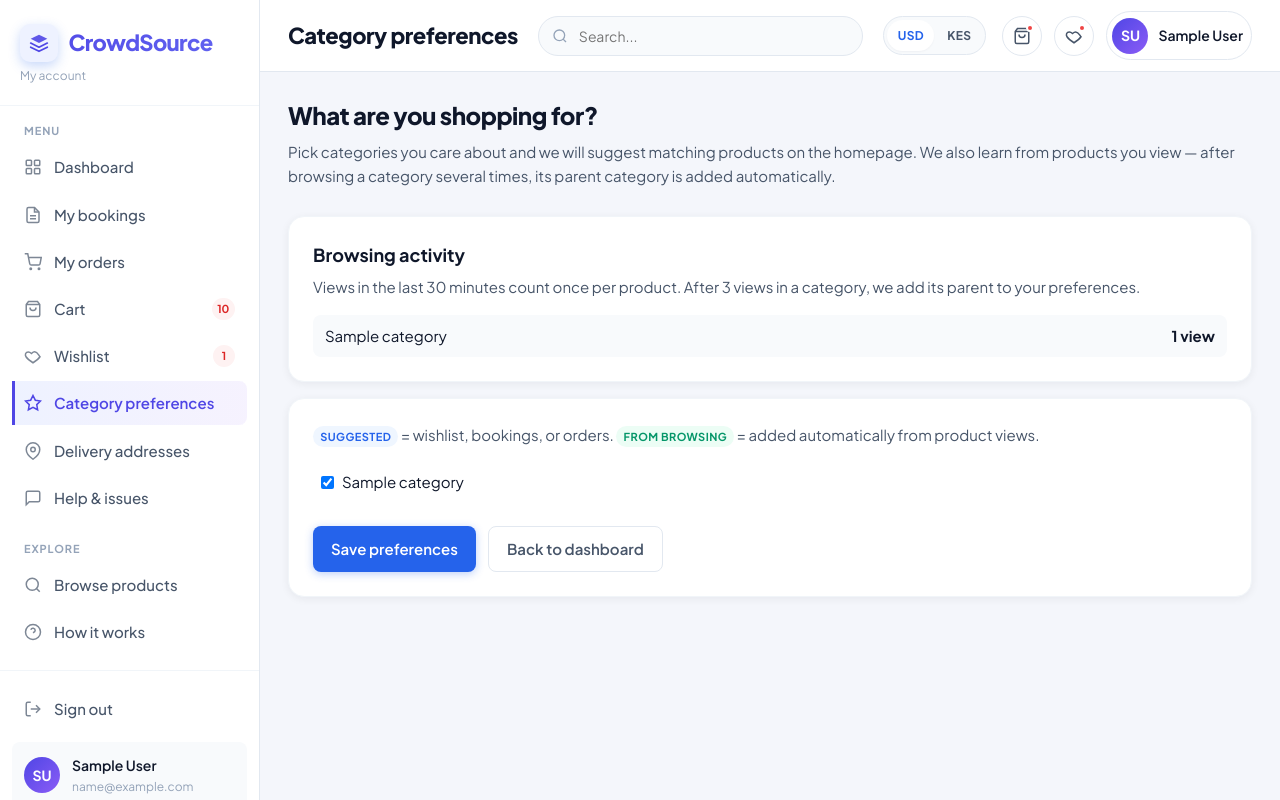
After one commit to kamcho/crowdsource, a Django app: page /users/preferences/categories/ in a window 1280 px wide. The commit adds this page. Run offline with Django 5.2, Linux system fonts and the light colour scheme; a user stored in the database is signed in; tables that the repository leaves empty hold one stand-in row (values such as "Sample post").

Commit message:
Add category preferences and view-based product recommendations.
Let users save category interests, suggest products on the homepage, and auto-add parent categories after repeated product views.

Co-authored-by: Cursor <cursoragent@cursor.com>

```diff
--- a/core/models.py
+++ b/core/models.py
@@ -184,4 +184,5 @@ from core.wishlist import WishlistItem  # noqa: E402, F401
 from core.order import Order, OrderItem  # noqa: E402, F401
 from core.payment import Payment  # noqa: E402, F401
 from core.complaint import Complaint, ComplaintMessage  # noqa: E402, F401
-from core.product_import import ProductImportDraft, ProductImportMedia  # noqa: E402, F401
+from core.user_preference import UserCategoryPreference  # noqa: E402, F401
+from core.user_preference import UserCategoryViewStat, UserProductView  # noqa: E402, F401
--- a/core/views.py
+++ b/core/views.py
@@ -385,6 +385,11 @@ def product_detail(request, slug):
     display_attributes = _build_display_attributes(product, group_buy)
     attribute_sections = _build_attribute_sections(product, group_buy)
     shipping_calculator = build_shipping_calculator_context(product)
+
+    if request.user.is_authenticated:
+        from core.preference_services import record_product_view
+
+        record_product_view(request.user, product)
 
     return render(request, 'core/products/detail.html', {
         'product': product,
--- a/static/css/dashboard.css
+++ b/static/css/dashboard.css
@@ -978,3 +978,121 @@
         margin-left: 0;
     }
 }
+
+.category-preferences-promo {
+    display: flex;
+    align-items: center;
+    justify-content: space-between;
+    gap: 1.25rem;
+    margin-bottom: 1.5rem;
+    padding: 1.25rem 1.5rem;
+}
+
+.category-preferences-promo-copy h2 {
+    font-size: 1.125rem;
+    margin-bottom: 0.35rem;
+}
+
+.category-preferences-promo-copy p {
+    color: var(--color-text-secondary);
+    font-size: 0.9375rem;
+    margin: 0;
+}
+
+.category-preferences-card {
+    padding: 1.5rem;
+}
+
+.category-preferences-hint {
+    color: var(--color-text-secondary);
+    font-size: 0.9375rem;
+    margin-bottom: 1rem;
+}
+
+.category-preferences-list {
+    list-style: none;
+    margin: 0 0 1.5rem;
+    padding: 0;
+    display: grid;
+    gap: 0.35rem;
+}
+
+.category-preferences-item {
+    padding-left: calc(var(--pref-depth, 0) * 1.25rem);
+}
+
+.category-preferences-label {
+    display: inline-flex;
+    align-items: center;
+    gap: 0.5rem;
+    padding: 0.45rem 0.5rem;
+    border-radius: var(--radius-sm);
+    cursor: pointer;
+}
+
+.category-preferences-label:hover {
+    background: var(--color-bg-subtle);
+}
+
+.category-preferences-name {
+    font-size: 0.9375rem;
+}
+
+.category-preferences-tag {
+    display: inline-flex;
+    align-items: center;
+    padding: 0.1rem 0.45rem;
+    border-radius: 999px;
+    background: var(--color-primary-soft);
+    color: var(--color-primary);
+    font-size: 0.6875rem;
+    font-weight: 700;
+    text-transform: uppercase;
+    letter-spacing: 0.04em;
+}
+
+.category-preferences-actions {
+    display: flex;
+    flex-wrap: wrap;
+    gap: 0.75rem;
+}
+
+.category-preferences-tag-viewed {
+    background: #ecfdf5;
+    color: #059669;
+}
+
+.category-view-stats-card h2 {
+    font-size: 1.125rem;
+    margin-bottom: 0.35rem;
+}
+
+.category-view-stats-list {
+    list-style: none;
+    margin: 0;
+    padding: 0;
+    display: grid;
+    gap: 0.5rem;
+}
+
+.category-view-stats-list li {
+    display: flex;
+    align-items: center;
+    justify-content: space-between;
+    gap: 1rem;
+    padding: 0.55rem 0.75rem;
+    border-radius: var(--radius-sm);
+    background: var(--color-bg-subtle);
+    font-size: 0.9375rem;
+}
+
+.category-view-stats-card {
+    margin-bottom: 1rem;
+}
+
+@media (max-width: 720px) {
+    .category-preferences-promo {
+        flex-direction: column;
+        align-items: flex-start;
+    }
+}
--- a/static/css/landing.css
+++ b/static/css/landing.css
@@ -810,6 +810,23 @@
 /* ── Products ── */
 .products {
     padding: 3rem 0 5rem;
+}
+
+.products-suggested {
+    padding: 2.5rem 0 1.5rem;
+    background: var(--color-bg-subtle);
+    border-top: 1px solid var(--color-border-light);
+    border-bottom: 1px solid var(--color-border-light);
+}
+
+.products-suggested-empty .section-header {
+    text-align: center;
+    max-width: 520px;
+    margin: 0 auto;
+}
+
+.products-suggested-empty .btn {
+    margin-top: 1rem;
 }
 
 .product-grid {
--- a/templates/dashboard/partials/user_sidebar.html
+++ b/templates/dashboard/partials/user_sidebar.html
@@ -46,6 +46,12 @@
                         <svg width="18" height="18" viewBox="0 0 24 24" fill="none" stroke="currentColor" stroke-width="2"><path d="M12 21s-7-4.35-9.33-8.03C.87 10.24 2.18 6.5 5.75 6.5c1.86 0 3.08 1.02 4.25 2.09C11.17 7.52 12.39 6.5 14.25 6.5 17.82 6.5 19.13 10.24 21.33 12.97 19 16.65 12 21 12 21z"/></svg>
                         Wishlist
                         {% if wishlist_count %}<span class="dashboard-nav-badge">{{ wishlist_count }}</span>{% endif %}
+                    </a>
+                </li>
+                <li>
+                    <a href="{% url 'users:category_preferences' %}" class="dashboard-nav-link{% if request.resolver_match.url_name == 'category_preferences' %} is-active{% endif %}">
+                        <svg width="18" height="18" viewBox="0 0 24 24" fill="none" stroke="currentColor" stroke-width="2"><path d="M12 2l3.09 6.26L22 9.27l-5 4.87 1.18 6.88L12 17.77l-6.18 3.25L7 14.14 2 9.27l6.91-1.01L12 2z"/></svg>
+                        Category preferences
                     </a>
                 </li>
                 <li>
--- a/users/forms.py
+++ b/users/forms.py
@@ -2,6 +2,8 @@ from django import forms
 from django.contrib.auth.forms import UserCreationForm
 from django.core.exceptions import ValidationError
 from phonenumber_field.formfields import PhoneNumberField
+
+from core.models import Category
 
 from .models import User
 
@@ -127,3 +129,20 @@ class CompleteProfileForm(forms.Form):
         if password1 and password2 and password1 != password2:
             self.add_error('password2', 'Passwords do not match.')
         return cleaned
+
+
+class CategoryPreferencesForm(forms.Form):
+    categories = forms.ModelMultipleChoiceField(
+        queryset=Category.objects.filter(is_active=True).order_by('name'),
+        widget=forms.CheckboxSelectMultiple,
+        required=False,
+        label='Categories you are interested in',
+    )
+
+    def __init__(self, *args, user=None, **kwargs):
+        self.user = user
+        super().__init__(*args, **kwargs)
+        if user and user.is_authenticated:
+            from core.preference_services import get_explicit_preferred_category_ids
+
+            self.fields['categories'].initial = get_explicit_preferred_category_ids(user)
--- /dev/null
+++ b/users/templates/users/category_preferences.html
@@ -0,0 +1,69 @@
+{% extends 'dashboard/user_base.html' %}
+
+{% block title %}Category Preferences — Kenya Imports{% endblock %}
+{% block topbar_title %}Category preferences{% endblock %}
+
+{% block content %}
+<div class="user-dash-hero">
+    <div class="user-dash-welcome">
+        <h1>What are you shopping for?</h1>
+        <p>Pick categories you care about and we will suggest matching products on the homepage. We also learn from products you view — after browsing a category several times, its parent category is added automatically.</p>
+    </div>
+</div>
+
+{% if category_view_stats %}
+<div class="user-profile-card category-preferences-card category-view-stats-card">
+    <h2>Browsing activity</h2>
+    <p class="category-preferences-hint">Views in the last 30 minutes count once per product. After {{ views_for_preference }} views in a category, we add its parent to your preferences.</p>
+    <ul class="category-view-stats-list">
+        {% for stat in category_view_stats %}
+        <li>
+            <span>{{ stat.category.name }}</span>
+            <strong>{{ stat.view_count }} view{{ stat.view_count|pluralize }}</strong>
+        </li>
+        {% endfor %}
+    </ul>
+</div>
+{% endif %}
+
+<div class="user-profile-card category-preferences-card">
+    <form method="post" class="category-preferences-form">
+        {% csrf_token %}
+
+        {% if inferred_category_ids or viewed_preference_ids %}
+        <p class="category-preferences-hint">
+            <span class="category-preferences-tag">Suggested</span> = wishlist, bookings, or orders.
+            <span class="category-preferences-tag category-preferences-tag-viewed">From browsing</span> = added automatically from product views.
+        </p>
+        {% endif %}
+
+        <ul class="category-preferences-list">
+            {% for category, depth in category_tree %}
+            <li class="category-preferences-item" style="--pref-depth: {{ depth }}">
+                <label class="category-preferences-label">
+                    <input
+                        type="checkbox"
+                        name="categories"
+                        value="{{ category.id }}"
+                        {% if category.id in selected_category_ids %}checked{% endif %}
+                    >
+                    <span class="category-preferences-name">{{ category.name }}</span>
+                    {% if category.id in viewed_preference_ids %}
+                    <span class="category-preferences-tag category-preferences-tag-viewed">From browsing</span>
+                    {% elif category.id in inferred_category_ids and category.id not in selected_category_ids %}
+                    <span class="category-preferences-tag">Suggested</span>
+                    {% endif %}
+                </label>
+            </li>
+            {% empty %}
+            <li class="empty-state">No categories available yet.</li>
+            {% endfor %}
+        </ul>
+
+        <div class="category-preferences-actions">
+            <button type="submit" class="btn btn-primary">Save preferences</button>
+            <a href="{% url 'users:profile' %}" class="btn btn-outline">Back to dashboard</a>
+        </div>
+    </form>
+</div>
+{% endblock %}
--- a/users/urls.py
+++ b/users/urls.py
@@ -11,4 +11,5 @@ urlpatterns = [
     path('auth/google/', views.google_auth_view, name='google_auth'),
     path('complete-profile/', views.complete_profile_view, name='complete_profile'),
     path('profile/', views.profile_view, name='profile'),
+    path('preferences/categories/', views.category_preferences_view, name='category_preferences'),
 ]
--- a/users/views.py
+++ b/users/views.py
@@ -14,7 +14,7 @@ from django.utils.http import url_has_allowed_host_and_scheme
 from django.views.decorators.http import require_POST
 
 from .auth_utils import user_needs_phone_link
-from .forms import CompleteProfileForm, SignInForm, SignUpForm
+from .forms import CategoryPreferencesForm, CompleteProfileForm, SignInForm, SignUpForm
 from .google_auth import GoogleAuthError, get_or_create_user_from_google, verify_google_credential
 from .ratelimit import throttle_google_auth, throttle_login_attempt
 
@@ -205,3 +205,53 @@ def profile_view(request):
     context = {'user': request.user}
     context.update(get_user_dashboard_context(request.user))
     return render(request, 'users/profile.html', context)
+
+
+@login_required(login_url='users:signin')
+def category_preferences_view(request):
+    from core.category_utils import build_category_tree
+    from core.models import Category
+    from core.preference_services import (
+        VIEWS_FOR_PARENT_PREFERENCE,
+        get_explicit_preferred_category_ids,
+        get_viewed_category_stats,
+        infer_category_ids_from_activity,
+        set_user_category_preferences,
+    )
+    from core.user_preference import UserCategoryPreference
+
+    categories = Category.objects.filter(is_active=True)
+    category_tree = build_category_tree(categories)
+    inferred_category_ids = set(infer_category_ids_from_activity(request.user))
+    viewed_preference_ids = set(
+        UserCategoryPreference.objects.filter(
+            user=request.user,
+            source=UserCategoryPreference.Source.VIEWED,
+        ).values_list('category_id', flat=True)
+    )
+    category_view_stats = get_viewed_category_stats(request.user)
+
+    if request.method == 'POST':
+        form = CategoryPreferencesForm(request.POST, user=request.user)
+        selected_category_ids = {int(value) for value in request.POST.getlist('categories') if value.isdigit()}
+        if form.is_valid():
+            set_user_category_preferences(
+                request.user,
+                [category.pk for category in form.cleaned_data['categories']],
+            )
+            messages.success(request, 'Your category preferences were saved.')
+            return redirect('users:category_preferences')
+        messages.error(request, 'Please correct the errors below.')
+    else:
+        form = CategoryPreferencesForm(user=request.user)
+        selected_category_ids = set(get_explicit_preferred_category_ids(request.user))
+
+    return render(request, 'users/category_preferences.html', {
+        'form': form,
+        'category_tree': category_tree,
+        'inferred_category_ids': inferred_category_ids,
+        'viewed_preference_ids': viewed_preference_ids,
+        'category_view_stats': category_view_stats,
+        'selected_category_ids': selected_category_ids,
+        'views_for_preference': VIEWS_FOR_PARENT_PREFERENCE,
+    })
```
Also changed, not shown: core/category_utils.py (+9 -0 lines), core/preference_services.py (added, +176 -0 lines), core/tests.py (+125 -0 lines), core/user_preference.py (added, +87 -0 lines), home/templates/home/landing.html (+31 -0 lines), home/views.py (+9 -0 lines), users/templates/users/profile.html (+8 -0 lines), core/migrations/0023_user_category_preference.py (added), core/migrations/0024_product_view_preferences.py (added).
